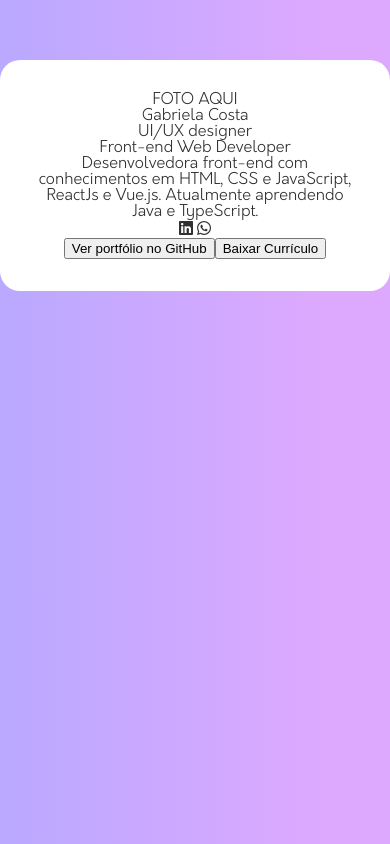
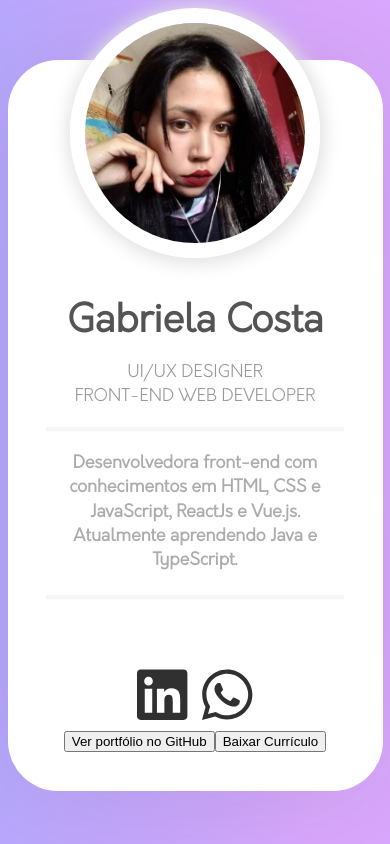
Before and after one commit to gabrielaalvescosta/business-card, a Vue app: page / in a window 390 px wide. Built offline with nearby package versions, Linux system fonts and the light colour scheme.

Commit message:
CSS mobile

```diff
--- a/src/App.vue
+++ b/src/App.vue
@@ -20,6 +20,7 @@ export default {
 
 #app {
   font-family: Orkney, sans-serif;
+  font-size: 1.2em;
   -webkit-font-smoothing: antialiased;
   -moz-osx-font-smoothing: grayscale;
   text-align: center;
--- a/src/components/Bio.vue
+++ b/src/components/Bio.vue
@@ -1,4 +1,5 @@
 <template>
+          <div class="body__profile__title">
           <h1>Gabriela Costa</h1>
           <h2>UI/UX designer</h2>
           <h2>Front-end Web Developer</h2>
@@ -7,6 +8,7 @@
             JavaScript, ReactJs e Vue.js.
             Atualmente aprendendo Java
             e TypeScript.
+          </div>
           </div>
 </template>
 
@@ -17,5 +19,38 @@ export default {
 </script>
 
 <style>
+      .body__profile__title {
+        top: -50px;
+        position: relative;
+      }
 
+      .body__profile__title h1 {
+        font-size: 2em;
+        font-weight: 900;
+        text-align: center;
+        color: rgb(84, 84, 84);
+        margin: 0 0 0.5em 0;
+      }
+
+      .body__profile__title h2 {
+        font-size: 0.9em;
+        color: rgb(153, 153, 153);
+        line-height: 1.391;
+        font-weight: lighter;
+        text-align: center;
+        text-transform: uppercase;
+
+      }
+
+      .body__profile__bio {
+        font-size: 0.9em;
+        color: rgb(171, 171, 171);
+        font-weight: 900;
+        line-height: 1.404;
+        text-align: center;
+        margin: 1em 0;
+        padding: 1.25em 0;
+        border-top: 4px solid whitesmoke;
+        border-bottom: 4px solid whitesmoke;
+      }
 </style>
--- a/src/components/Card.vue
+++ b/src/components/Card.vue
@@ -27,10 +27,10 @@ export default {
 <style>
     .body__profile {
         background: white;
-        border-radius: 20px;
+        border-radius: 50px;
         padding: 2em;
-        min-width: 375px;
-        margin: 0 auto;
-        max-width: 420px;
+        margin: 2em auto;
+        max-width: 375px;
+        box-shadow: 0px 3px 136px 0px rgba(88, 87, 119, 0.21);
     }
 </style>
--- a/src/components/Photo.vue
+++ b/src/components/Photo.vue
@@ -1,5 +1,7 @@
 <template>
- FOTO AQUI
+    <div class="body__profile__photo">
+    <img src="../assets/perfil.jpg" alt="Perfil" />
+    </div>
 </template>
 
 <script>
@@ -9,5 +11,13 @@ export default {
 </script>
 
 <style>
-
+    .body__profile__photo img {
+        border-radius: 50%;
+        width: 250px;
+        height: 250px;
+        border: 15px solid #fff;
+        top: -90px;
+        position: relative;
+        box-shadow: 1px 2px 18px 4px rgb(226, 226, 226);
+    }
 </style>
--- a/src/components/Social.vue
+++ b/src/components/Social.vue
@@ -1,6 +1,6 @@
 <template>
       <div class="body__profile__icons">
-      <fa :icon="['fab', 'linkedin']" /> <fa :icon="['fab', 'whatsapp']" />  <fa :icon="['fas', 'email']" />
+      <fa :icon="['fab', 'linkedin']" /> <fa :icon="['fab', 'whatsapp']" />  <fa :icon="email" />
       </div>
 </template>
 
@@ -11,5 +11,7 @@ export default {
 </script>
 
 <style>
-
+        .body__profile__icons {
+            font-size: 3em;
+        }
 </style>
```
Also changed, not shown: src/assets/perfil.jpg (added).
